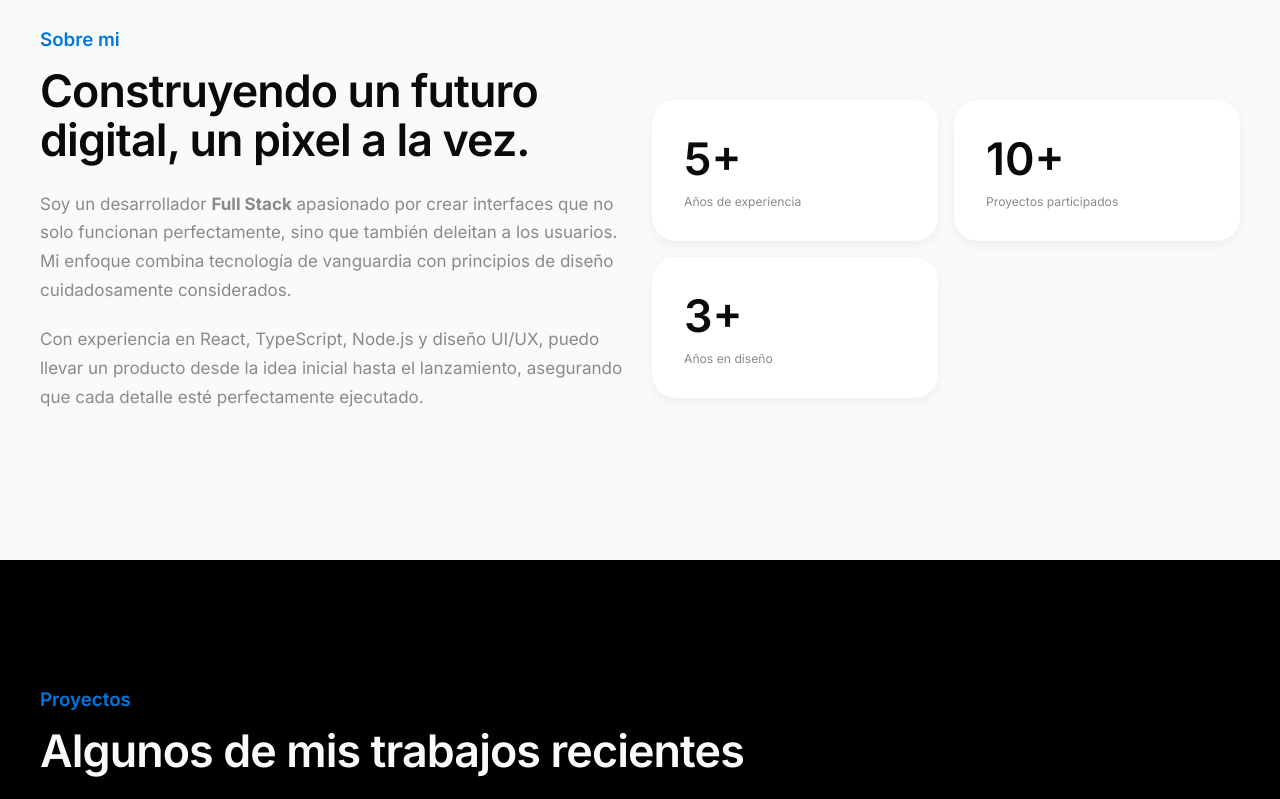
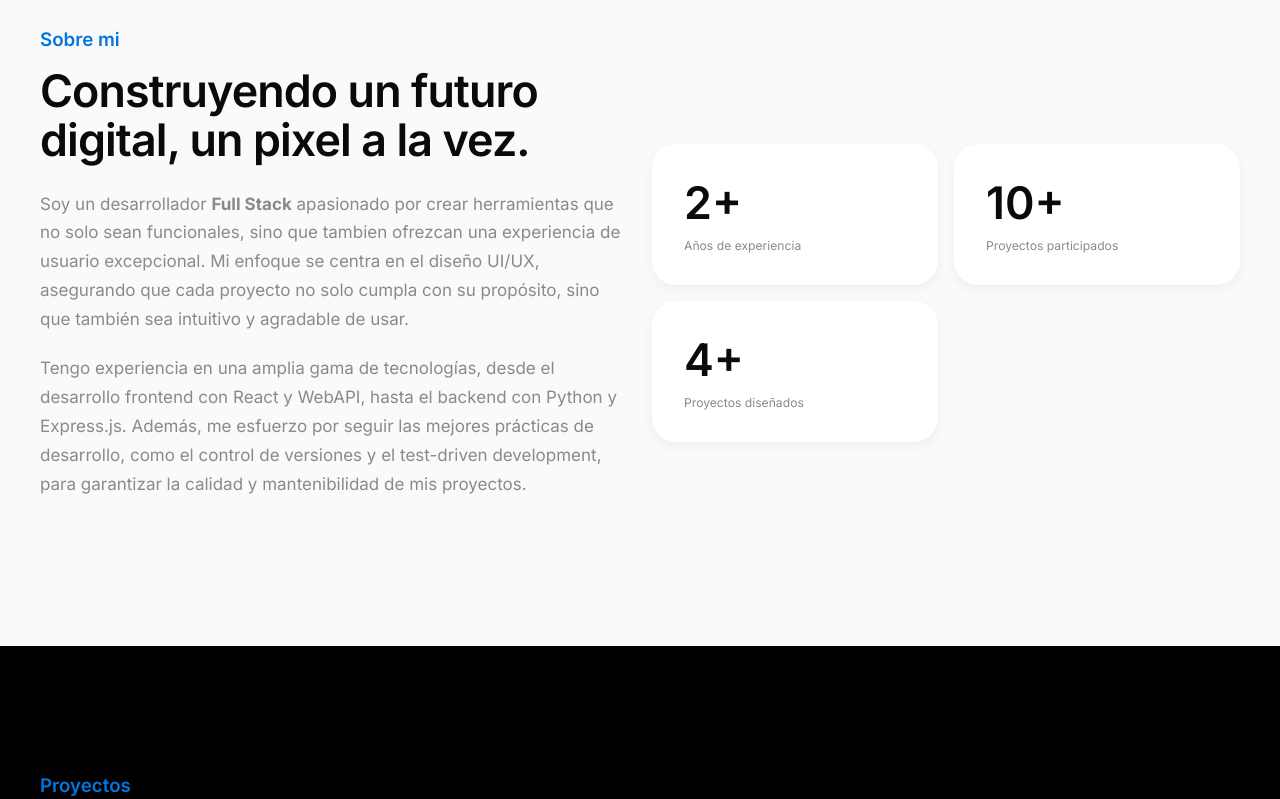
Before and after one commit to WasAlexis/portfolio, a React (Vite) app: page / in a window 1280 px wide. Shown: the part 900-1699 px from the top of the page. Built offline with nearby package versions, Linux system fonts and the light colour scheme.

Commit message:
chore: adjust displayed content

```diff
--- a/src/App.jsx
+++ b/src/App.jsx
@@ -32,20 +32,19 @@ function App() {
             <div className='side'>
               <h2>Construyendo un futuro digital, un pixel a la vez.</h2>
               <p>
-                Soy un desarrollador <strong>Full Stack</strong> apasionado por crear interfaces que no solo funcionan perfectamente,
-                sino que también deleitan a los usuarios. Mi enfoque combina tecnología de vanguardia con
-                principios de diseño cuidadosamente considerados.
+                Soy un desarrollador <strong>Full Stack</strong> apasionado por crear herramientas que no solo sean funcionales,
+                sino que tambien ofrezcan una experiencia de usuario excepcional. Mi enfoque se centra en el diseño UI/UX,
+                asegurando que cada proyecto no solo cumpla con su propósito, sino que también sea intuitivo y agradable de usar.
               </p>
               <p>
-                Con experiencia en React, TypeScript, Node.js y diseño UI/UX,
-                puedo llevar un producto desde la idea inicial hasta el lanzamiento,
-                asegurando que cada detalle esté perfectamente ejecutado.
+                Tengo experiencia en una amplia gama de tecnologías, desde el desarrollo frontend con React y WebAPI, hasta el backend con Python y Express.js.
+                Además, me esfuerzo por seguir las mejores prácticas de desarrollo, como el control de versiones y el test-driven development, para garantizar la calidad y mantenibilidad de mis proyectos.
               </p>
             </div>
             <div className='side'>
               <div className='gallery'>
                 <div className='card'>
-                  <span className='value'>5+</span>
+                  <span className='value'>2+</span>
                   <span className='key'>Años de experiencia</span>
                 </div>
                 <div className='card'>
@@ -53,8 +52,8 @@ function App() {
                   <span className='key'>Proyectos participados</span>
                 </div>
                 <div className='card'>
-                  <span className='value'>3+</span>
-                  <span className='key'>Años en diseño</span>
+                  <span className='value'>4+</span>
+                  <span className='key'>Proyectos diseñados</span>
                 </div>
               </div>
             </div>
@@ -87,12 +86,12 @@ function App() {
             <div className='card blue'>
               <div className='icon frontend'></div>
               <h4>Frontend</h4>
-              <p>React, Media Query, WebRTC</p>
+              <p>React, Media Query, WebAPI</p>
             </div>
             <div className='card dark'>
               <div className='icon backend'></div>
               <h4>Backend</h4>
-              <p>Python, Express.js, Javascript, Flask</p>
+              <p>Python, Express.js, Javascript</p>
             </div>
             <div className='card long'>
               <div className='icon design'></div>
@@ -102,17 +101,17 @@ function App() {
             <div className='card long'>
               <div className='icon practices'></div>
               <h4>Buenas prácticas</h4>
-              <p>Metodologías ágiles, Control de versiones, Test Driven Development</p>
+              <p>Control de versiones, Test Driven Development</p>
             </div>
             <div className='card dark'>
               <div className='icon database'></div>
               <h4>Bases de datos</h4>
-              <p>SQL Server, PostgreSQL, Supabase</p>
+              <p>SQL Server, PostgreSQL</p>
             </div>
             <div className='card purple'>
               <div className='icon devops'></div>
               <h4>DevOps</h4>
-              <p>CI/CD, Docker, GitHub Actions, AWS, Linux</p>
+              <p>Docker, GitHub Actions, AWS, Linux</p>
             </div>
           </div>
         </div>
```
